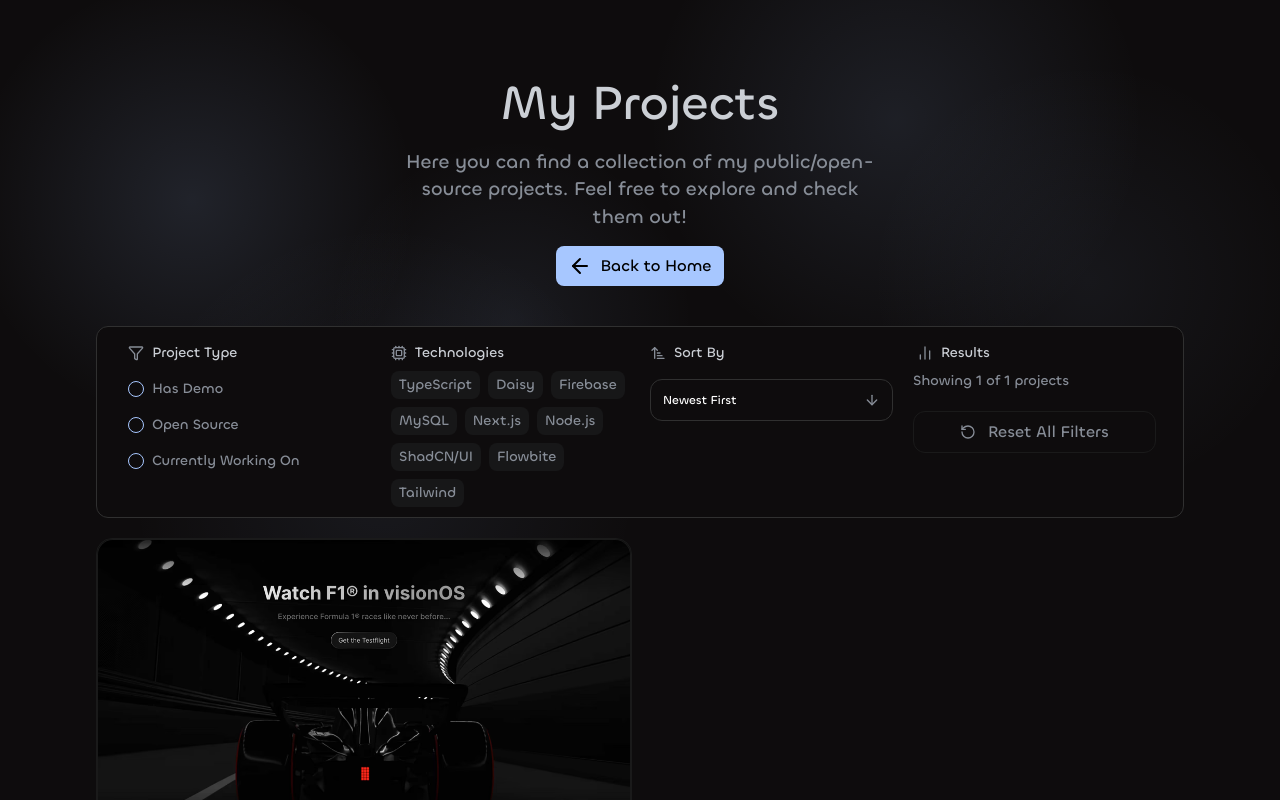
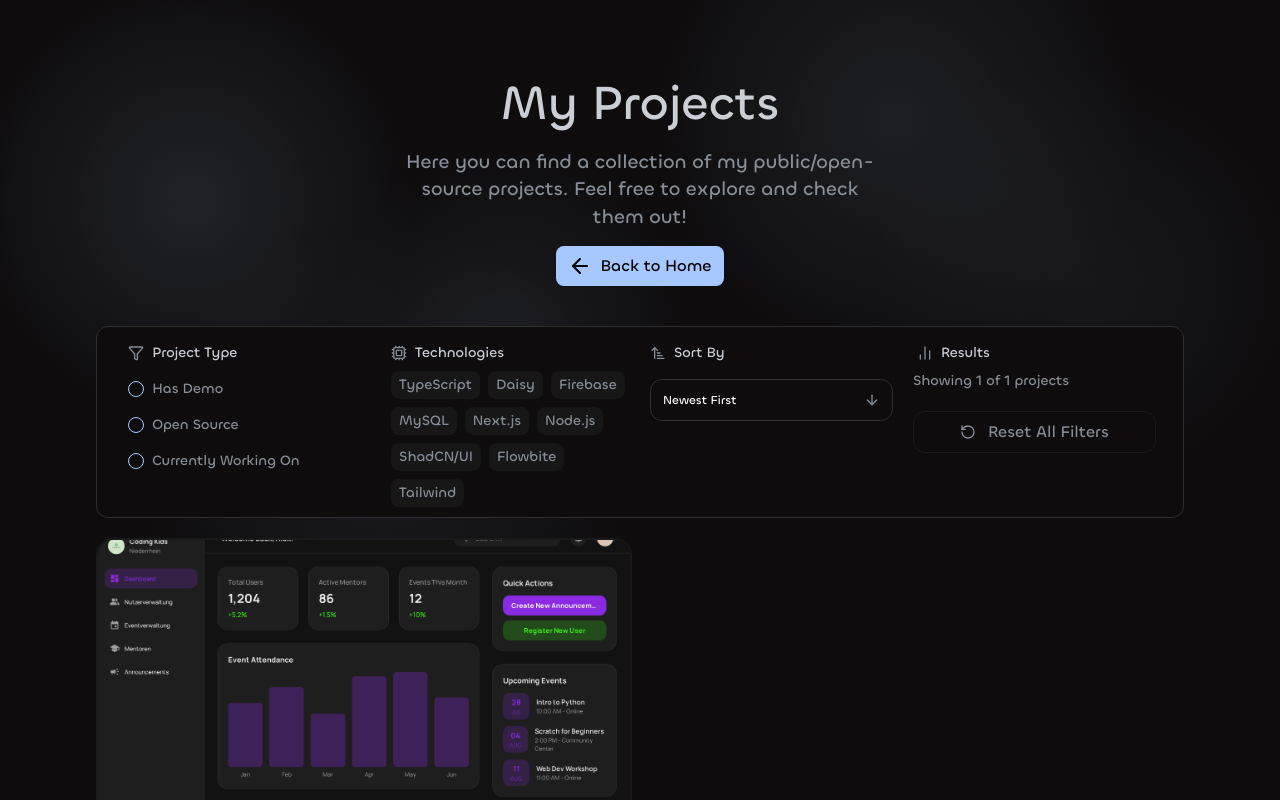
Before and after one commit to Goldinyan/MyPortfolio, a Next.js app: page /projects in a window 1280 px wide. Built offline with nearby package versions, Linux system fonts and the light colour scheme.

Commit message:
final change I HOPE

```diff
--- a/src/app/otherTechStack.tsx
+++ b/src/app/otherTechStack.tsx
@@ -10,10 +10,10 @@
         width="40"
         height="40"
         src="./swift.png"
-          alt="react"
+        alt="swift"
       />
     ),
-      link: "https://nextjs.org/",
+    link: "https://swift.org/",
   },
   {
     text: "Java",
@@ -22,10 +22,10 @@
         width="40"
         height="40"
         src="./java.png"
-          alt="react"
+        alt="java"
       />
     ),
-      link: "https://nextjs.org/",
+    link: "https://www.java.com/",
   },
   {
     text: "C#",
@@ -34,10 +34,10 @@
         width="40"
         height="40"
         src="./csharp.png"
-          alt="react"
+        alt="csharp"
       />
     ),
-      link: "https://nextjs.org/",
+    link: "https://learn.microsoft.com/dotnet/csharp/",
   },
   {
     text: "Go",
@@ -46,12 +46,13 @@
         width="40"
         height="40"
         src="./go.png"
-          alt="react"
+        alt="go"
       />
     ),
-      link: "https://nextjs.org/",
-    }
+    link: "https://go.dev/",
+  },
 ];
+
   return (
     <div className="w-full  border-2  rounded-2xl bg-card-bg border-border-bg  ">
       <div className="flex flex-col p-5">
--- a/src/app/profile.tsx
+++ b/src/app/profile.tsx
@@ -20,7 +20,7 @@
   { text: "3D-Print Addict", icon: Printer },
   { text: "16y/o", icon: User },
   { text: "Student", icon: GraduationCap },
-  { text: "Philosopher", icon: Omega}
+  { text: "Philosopher", icon: Omega },
 ];
 
 export default function Profile() {
@@ -33,8 +33,12 @@
           className="h-25 rounded-2xl ml-[5%] mt-5 object-cover"
         />
         <div className="flex flex-col ">
-          <p className="text-green-600 bg-green-950 text-center mt-3 hover:bg-island-bg rounded-2xl w-35 text-sm">Availabe To Work</p>
-          <p className="text-2xl font-stardom text-text-secondary pt-1">Goldinyan xxX</p>
+          <p className="text-green-600 bg-green-950 text-center mt-3 hover:bg-island-bg rounded-2xl w-35 text-sm">
+            Availabe To Work
+          </p>
+          <p className="text-2xl font-stardom text-text-secondary pt-1">
+            Goldinyan xxX
+          </p>
           <p className="text-text-primary break-normal font-medium w-40 sm:w-60 pt-1 text-xl-plus">
             I'm a{" "}
             <span className="text-text-secondary">Full Stack Developer</span>
@@ -53,12 +57,17 @@
           </div>
         ))}
       </div>
-      <div className="w-full pb-4 mx-auto mt-5 items-center justify-center flex gap-5">
-        <div className="w-[42.5%] h-10 hover:brightness-90 hover:scale-105 transition-transform cursor-pointer items-center rounded-2xl  gap-1 justify-center flex bg-text-secondary">
+      <div  className="w-full pb-4 mx-auto mt-5 items-center justify-center flex gap-5">
+        <div    onClick={() => window.open("mailto:seifert.ansgar@gmail.com", "_blank")} className="w-[42.5%] h-10 hover:brightness-90 hover:scale-105 transition-transform cursor-pointer items-center rounded-2xl  gap-1 justify-center flex bg-text-secondary">
           <Mail className="h-5 " />
           <p>Hire me</p>
         </div>
-        <div className="w-[42.5%] h-10 items-center hover:brightness-90  hover:scale-105 transition-transform cursor-pointer rounded-2xl  gap-1 justify-center flex bg-custom-gray">
+        <div
+          onClick={() => {
+            window.open("https://github.com/Goldinyan", "_blank");
+          }}
+          className="w-[42.5%] h-10 items-center hover:brightness-90  hover:scale-105 transition-transform cursor-pointer rounded-2xl  gap-1 justify-center flex bg-custom-gray"
+        >
           <Github className="h-5 text-white" />
           <p className="text-white">Github</p>
         </div>
--- a/src/app/projects.tsx
+++ b/src/app/projects.tsx
@@ -5,7 +5,7 @@
 export default function Projects() {
 
     const router = useRouter();
-    const stuff = ["./pg1.png", "./pg2.png", "./pg3.png"];
+    const stuff = ["./pg1.png", "./pg2.png", "./CodingKids.png"];
 
   return (
     <div className="w-full   border-2  rounded-2xl bg-card-bg border-border-bg  ">
@@ -27,7 +27,7 @@
             {stuff.map((item, i) => (
               <div
                 key={i}
-                className="inline-block rounded-xl  w-70   whitespace-nowrap"
+                className="inline-block rounded-xl  w-80   whitespace-nowrap"
               >
                 <img
                   src={item}
@@ -39,7 +39,7 @@
             {stuff.map((item, i) => (
               <div
                 key={i}
-                className="inline-block  w-70  rounded-xl whitespace-nowrap"
+                className="inline-block  w-80  rounded-xl whitespace-nowrap"
               >
                 <img
                   src={item}
--- a/src/app/projects/page.tsx
+++ b/src/app/projects/page.tsx
@@ -66,7 +66,7 @@
   const [filProjects, setFilProjects] = useState<Project[]>([]);
   const projects: Project[] = [
     {
-      title: "Coding Kids Niederhein",
+      title: "Coding Kids",
       featured: false,
       tags: [
         "TypeScript",
@@ -76,13 +76,14 @@
         "Node.js",
         "ShadCN/UI",
       ],
-      description: "ds",
+      description:
+        "A web platform for organizing events and courses, featuring admin dashboards and streamlined management tools.",
       date: new Date("2025-08-16"),
-      img: "./pg1.png",
+      img: "./CodingKids.png",
       workingOn: true,
-      openSource: false,
-      hasDemo: true,
-      sourceLink: "",
+      openSource: true,
+      hasDemo: false,
+      sourceLink: "https://github.com/Goldinyan/CodingKidsWebsite",
       demoLink: "",
     },
   ];
--- a/src/app/projects/projectCard.tsx
+++ b/src/app/projects/projectCard.tsx
@@ -84,7 +84,7 @@
           {featured ? <div className="flex flex-row bg-text-secondary/30 px-2 rounded-xl border justify-center items-center border-text-secondary gap-3"><Star className="text-text-secondary h-5 w-5" /><p className="text-text-secondary ">Feautured</p></div> : ""}
           {workingOn ? <div className="flex flex-row bg-green-600/30 px-2 rounded-xl border justify-center items-center border-green-600 gap-3"><BicepsFlexed className="text-green-600 h-5 w-5" /><p className="text-green-600 ">Working On</p></div> : ""}
           </div>
-          <p className="text-text-primary text-sm font-light pt-2">{description}</p>
+          <p className="text-text-primary text-sm font-light pt-4">{description}</p>
 
           <div className="flex flex-wrap gap-2 pt-5 pb-5">
             {tags.map((tag, idx) => {
--- a/src/app/webTechStack.tsx
+++ b/src/app/webTechStack.tsx
@@ -57,7 +57,7 @@
         />
       </svg>
     ),
-      link: "https://ui.shadcn.com/",
+    link: "https://www.typescriptlang.org/",
   },
   {
     text: "Node",
@@ -66,7 +66,7 @@
         width="40"
         height="40"
         src="./node.png"
-          alt="react"
+        alt="node"
       />
     ),
     link: "https://nodejs.org/",
@@ -81,7 +81,7 @@
         alt="react"
       />
     ),
-      link: "",
+    link: "https://react.dev/",
   },
   {
     text: "Firebase",
@@ -96,27 +96,24 @@
           fill="var(--color-text-secondary)"
           d="M8,37L23.234,8.436c0.321-0.602,1.189-0.591,1.494,0.02L30,19L8,37z"
         />
-
         <path
           fill="#7fa3e0"
           d="M8,36.992l5.546-34.199c0.145-0.895,1.347-1.089,1.767-0.285L26,22.992L8,36.992z"
         />
-
         <path
           fill="#cbd9ff"
           d="M8.008 36.986L8.208 36.829 25.737 22.488 20.793 13.012z"
         />
-
         <path
           fill="#8795b8"
           d="M8,37l26.666-25.713c0.559-0.539,1.492-0.221,1.606,0.547L40,37l-15,8.743 c-0.609,0.342-1.352,0.342-1.961,0L8,37z"
         />
       </svg>
     ),
-
-      link: "",
+    link: "https://firebase.google.com/",
   },
 ];
+
   return (
     <div className="w-full  border-2  rounded-2xl bg-card-bg border-border-bg  ">
       <div className="flex flex-col p-5">
```
Also changed, not shown: public/CodingKids.png (added), public/pg3.png (deleted). Lines whose indentation alone changed are shown as unchanged.
